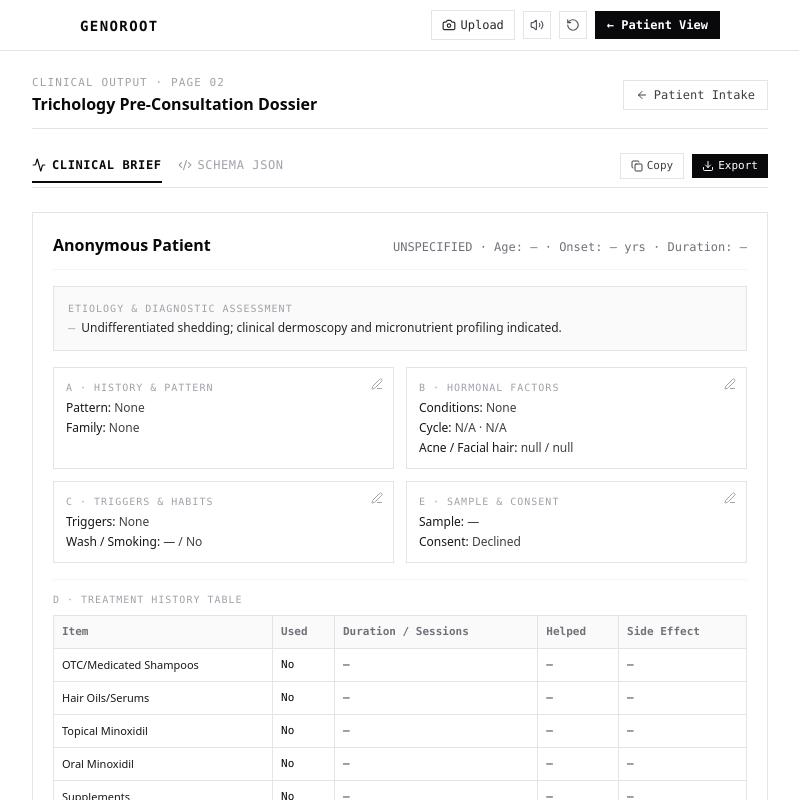
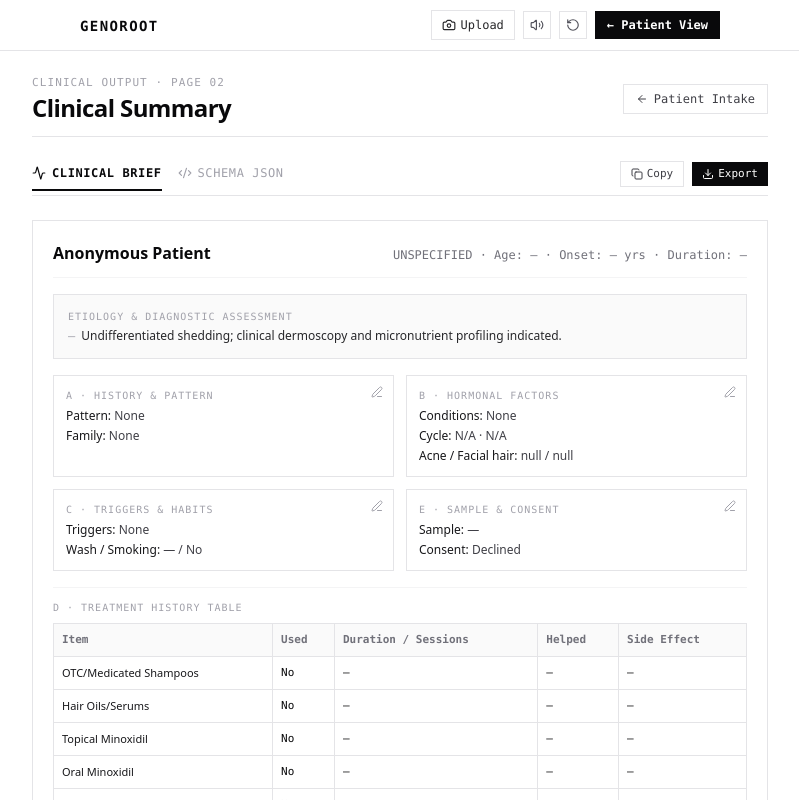
Before and after one commit to yaseen2402/form, a Next.js app: page / in a window 1280 px wide. Both pictures are taken after a click on the button "Doctor Brief →". Shown: the top 800 px of the page, without its empty margins (237-1036 px from the left). Built offline with nearby package versions, Linux system fonts and the light colour scheme.

Commit message:
style: simplify doctor summary page title to Clinical Summary

```diff
--- a/src/components/DoctorSummaryPage.tsx
+++ b/src/components/DoctorSummaryPage.tsx
@@ -121,9 +121,9 @@
           <span className="text-[11px] font-mono uppercase tracking-widest text-zinc-400 block">
             Clinical Output · Page 02
           </span>
-          <h2 className="text-base font-bold text-zinc-950">
-            Trichology Pre-Consultation Dossier
-          </h2>
+          <h1 className="text-xl sm:text-2xl font-bold tracking-tight text-zinc-950">
+            Clinical Summary
+          </h1>
         </div>
 
         <button
```
